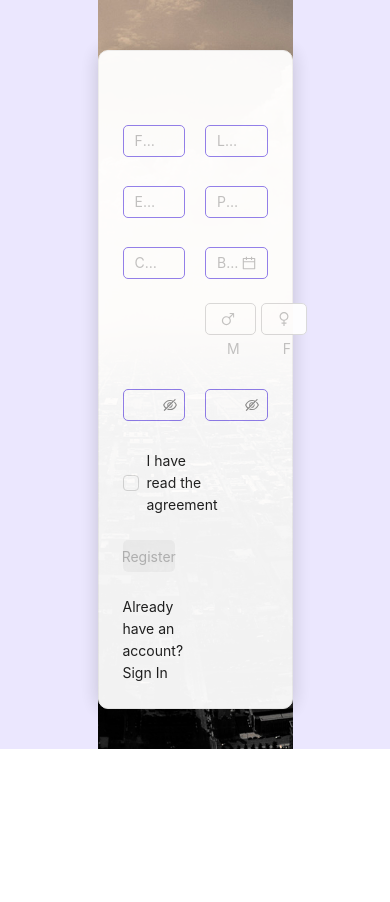
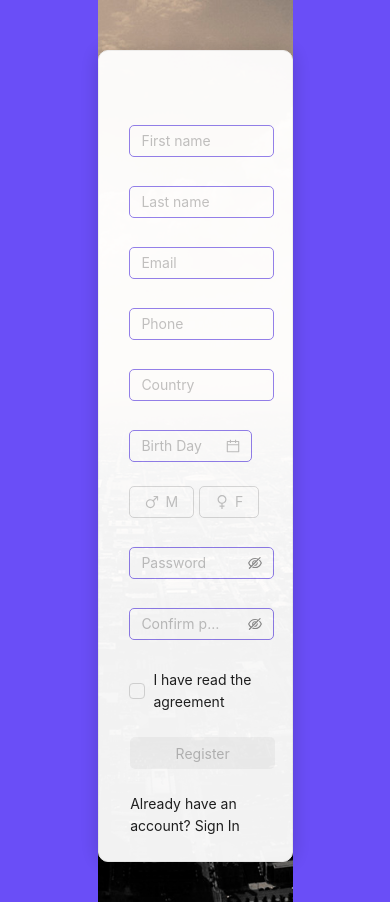
Before and after one commit to ashanjayalath/bkcity-official, a Next.js app: page /signup in a window 390 px wide. Before the commit the page ends 844 px from the top, so only its background shows below. Built offline with nearby package versions, Linux system fonts and the light colour scheme.

Commit message:
change responsive sign in and signup

```diff
--- a/components/backgrounAnimation/particleDesign.tsx
+++ b/components/backgrounAnimation/particleDesign.tsx
@@ -92,7 +92,7 @@ export default function ParticleDesign() {
                 },
                 interactivity: {
                     //change mouse circle on off
-                    detect_on: "window",
+                    detect_on: "canvas",
                     events: {
                         onhover: {
                             enable: true,
--- a/components/headerFooter/footer.tsx
+++ b/components/headerFooter/footer.tsx
@@ -15,7 +15,7 @@ import HeaderCSS from '../../styles/header.module.css'
 import Router from "next/router";
 import {useSelector} from "react-redux";
 
-const { Footer } = Layout;
+const { Content, Footer } = Layout;
 
 export default function FooterDesign() {
     const footerColor="#676565"
--- a/pages/sign/index.tsx
+++ b/pages/sign/index.tsx
@@ -110,13 +110,13 @@ export default function Sign() {
 
     return<>
         <div className={"background_signin"}>
-            <Row>
-                <Col span={12}>
+            <Row justify={"center"}>
+                <Col offset={1} flex={"500px"}>
                     <div className={"sign"}>
                         <Image alt={"Sign-in Image"} preview={false} src={"/assets/login.svg"} width={'90%'} height={"90%"}/>
                     </div>
                 </Col>
-                <Col span={10} offset={2}>
+                <Col offset={1} flex={"400px"}>
                     <Row>
                         <Card className={"sign-main-card"} style={{marginTop:50,borderRadius:10}} hoverable={false}>
                             <Row>
--- a/pages/signup/index.tsx
+++ b/pages/signup/index.tsx
@@ -69,43 +69,43 @@ export default function Signup() {
 
     return<>
         <div className={"background-mod"}>
-            <Row>
-               <Col span={12} offset={6}>
+            <Row justify={"center"}>
+               <Col span={12}>
                    <div className={"signupBox"}>
                        <Card hoverable={false} className={"signupCard"} style={{borderRadius:10}}>
                            <Spin spinning={spinEnable} indicator={antIconLoading} tip={tipText} style={{color:tipTextColor}}>
 
                                <Form onFinish={register}>
-                                    <Row gutter={[20,5]}>
-                                        <Col span={12} offset={0}>
+                                    <Row gutter={[20,5]} justify={"start"}>
+                                        <Col offset={1} flex={"280px"}>
                                             <Form.Item name={['userData','First_Name']}>
                                                 <Input placeholder={"First name"} className={"fname"} allowClear/>
                                             </Form.Item>
                                         </Col>
-                                        <Col span={12} offset={0}>
+                                        <Col offset={1} flex={"280px"}>
                                             <Form.Item name={['userData','Last_Name']}>
                                                 <Input placeholder={"Last name"} className={"lname"} allowClear/>
                                             </Form.Item>
                                         </Col>
 
-                                        <Col span={12} offset={0}>
+                                        <Col offset={1} flex={"280px"}>
                                             <Form.Item name={['userData','Email']}>
                                                 <Input placeholder={"Email"} className={"email"} allowClear/>
                                             </Form.Item>
                                         </Col>
-                                        <Col span={12} offset={0}>
+                                        <Col offset={1} flex={"280px"}>
                                             <Form.Item name={['userData','Contact_Number']}>
                                                 <Input placeholder={"Phone"} className={"phone"} allowClear/>
                                             </Form.Item>
                                         </Col>
-                                        <Col span={12} offset={0}>
+                                        <Col offset={1} flex={"280px"}>
                                             <Form.Item name={['userData','Location']}>
                                                 <Input placeholder={"Country"} className={"country"} allowClear/>
                                             </Form.Item>
                                         </Col>
-                                        <Col span={12} offset={0}>
-                                            <Row gutter={7}>
-                                                <Col>
+                                        <Col offset={1} flex={"280px"}>
+                                            <Row gutter={7} justify={"start"}>
+                                                <Col flex={"130px"}>
                                                     <Form.Item name={['userData','Date_Of_Birth']}>
                                                         <DatePicker
                                                             format={'YYYY-MM-DD'}
@@ -114,7 +114,7 @@ export default function Signup() {
                                                         />
                                                     </Form.Item>
                                                 </Col>
-                                                <Col>
+                                                <Col flex={"137px"}>
                                                     <Form.Item name={['userData','Sex']}>
                                                         <Radio.Group onChange={onChange} value={value} >
                                                             <Space direction={"horizontal"} size={5}>
@@ -130,17 +130,17 @@ export default function Signup() {
                                                 </Col>
                                             </Row>
                                         </Col>
-                                        <Col span={12} offset={0}>
+                                        <Col offset={1} flex={"280px"}>
                                             <Form.Item name={['authData','Password']}>
                                                 <Input.Password placeholder = {"Password"} className={"new-pass"} allowClear/>
                                             </Form.Item>
                                         </Col>
-                                            <Col span={12} offset={0}>
+                                            <Col offset={1} flex={"280px"}>
                                                 <Form.Item>
                                                     <Input.Password placeholder = {"Confirm password"} className={"con-pass"} allowClear/>
                                                 </Form.Item>
                                             </Col>
-                                        <Col span={12} offset={0}>
+                                        <Col offset={1} flex={"280px"}>
                                             <Form.Item>
                                                 <Checkbox onChange={(event)=>{
                                                     if(event.target.checked){
@@ -156,8 +156,8 @@ export default function Signup() {
                                         </Col>
 
                                         </Row>
-                                    <Row gutter={[40,20]}>
-                                        <Col span={12} >
+                                    <Row gutter={[40,20]} justify={"start"}>
+                                        <Col offset={1} flex={"300px"} >
                                             <Form.Item>
                                                 <Button className={signCSS.regBtn} disabled={agreement} type={"primary"}
                                                     htmlType={"submit"}
@@ -168,8 +168,8 @@ export default function Signup() {
                                             </Form.Item>
                                         </Col>
                                     </Row>
-                                    <Row gutter={[40,20]}>
-                                        <Col span={12} >
+                                    <Row gutter={[40,20]} justify={"start"}>
+                                        <Col offset={1} flex={"280px"}>
                                             <span>Already have an account? <Link href="/pages/sign">Sign In</Link></span>
                                         </Col>
                                     </Row>
--- a/styles/custom.css
+++ b/styles/custom.css
@@ -21,7 +21,8 @@
     width: 100%;
     height: auto;
     background-color: #ffffff;
-    box-shadow: 0 0 20px #7b809a;
+    /*box-shadow: 0 0 20px #7b809a;*/
+    border-top-color:#7b809a;
 }
 
 .mainText{
@@ -213,15 +214,16 @@
     float: left !important;
 }
 .background-mod{
-    background-color: rgba(72, 38, 246, 0.11);
-    width: 100%;
-    height: 100%;
+    background-color: rgba(72, 38, 246, 0.81);
+    width: auto;
+    height: auto;
 }
 .signupBox{
     padding-top: 50px;
     padding-bottom: 40px;
     background-image: url("/public/main.jpg");
-    min-height: 380px;
+    min-height: auto;
+    width: auto;
     /* Center and scale the image nicely */
     background-position: center;
     background-repeat: no-repeat;
@@ -231,6 +233,8 @@
 .signupCard{
     padding-top: 50px;
     opacity: 95%;
+    width: auto;
+    height: auto;
     border-radius: 10px;
     background-color: white;
     box-shadow: 0 0 20px rgba(0, 0, 0, 0.18);
--- a/styles/header.module.css
+++ b/styles/header.module.css
@@ -74,6 +74,9 @@
     padding-top: 20px;
     padding-left: 20px;
     width: 100%;
+    right: 5px;
+    /*z-index: 1;*/
+    /*position: fixed;*/
     /*backdrop-filter: blur(2px);*/
 }
 .footer_link_header{
```
Also changed, not shown: pages/home/index.tsx (+19 -5 lines).
